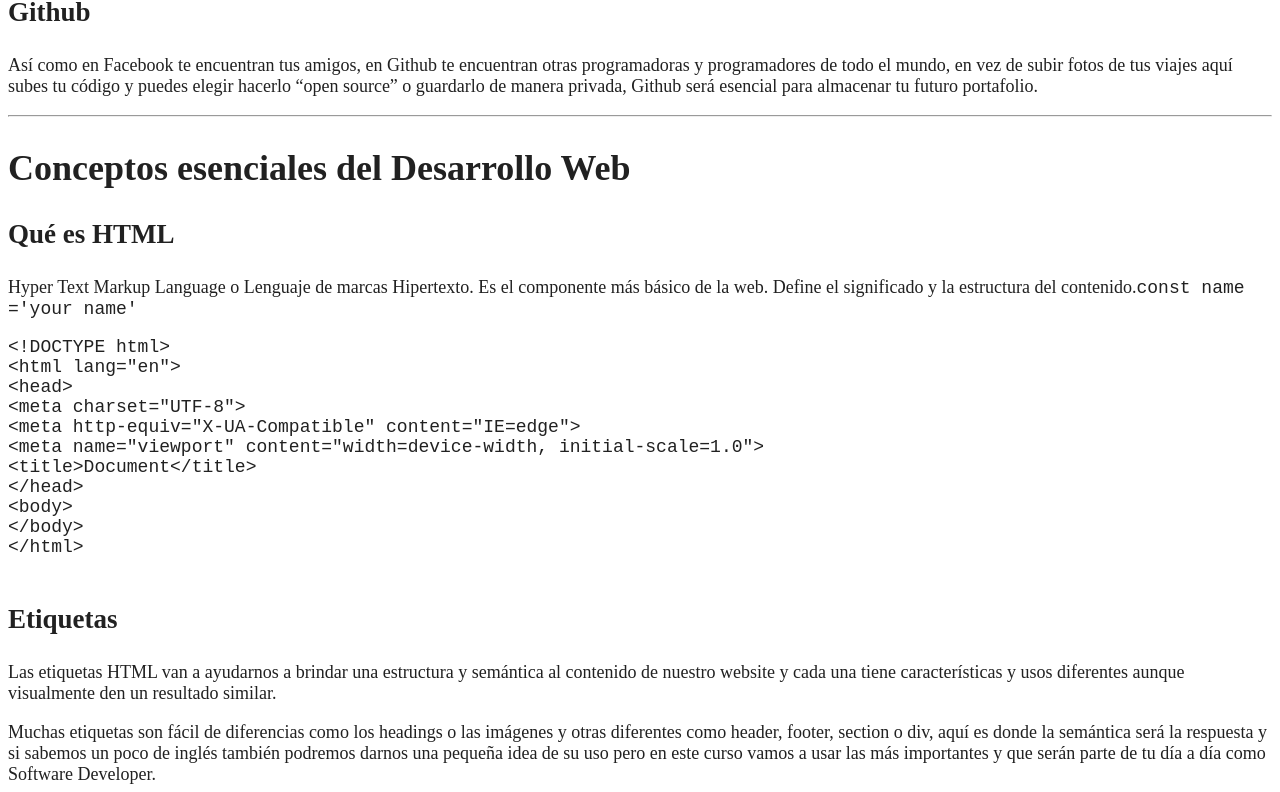
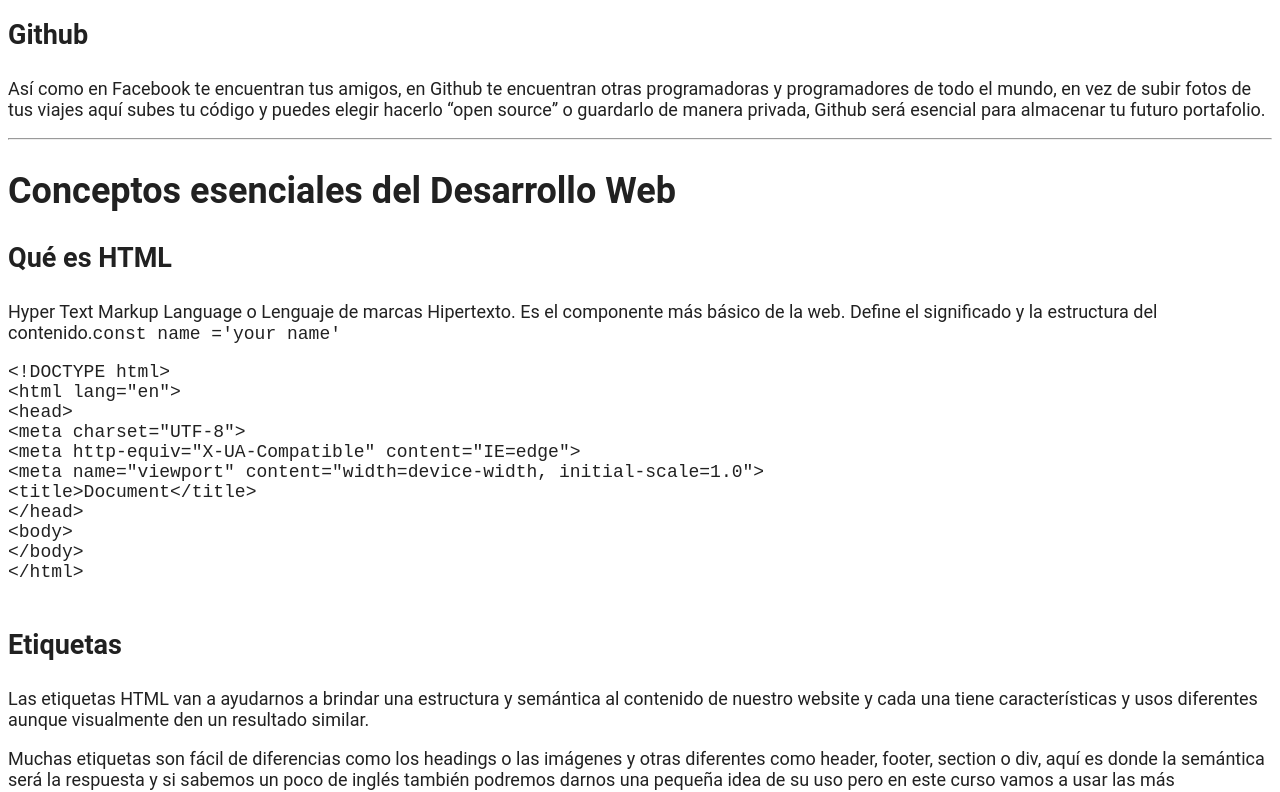
Before and after one commit to Rosa-Palaci/curso-esencial-html-y-css, a plain HTML site: page index.html in a window 1280 px wide. Shown: the part 1319-2111 px from the top of the page. Drawn offline with Linux system fonts and the light colour scheme.

Commit message:
Fuentes personalizadas

```diff
--- a/styles.css
+++ b/styles.css
@@ -1,3 +1,31 @@
+@font-face {
+  font-family: charter;
+  src: url("../esencial-html-y-css/fonts/charter-regular.otf");
+  font-style: normal;
+  font-weight: 400;
+}
+
+@font-face {
+  font-family: charter;
+  src: url("./fonts/charter-italic.otf");
+  font-style: normal;
+  font-weight: 400;
+}
+
+@font-face {
+  font-family: charter;
+  src: url("./fonts/charter-bold.otf");
+  font-style: normal;
+  font-weight: bold;
+}
+
+@font-face {
+  font-family: charter;
+  src: url("./fonts/charter-bold-italic.otf");
+  font-style: normal;
+  font-weight: bold;
+}
+
 :root {
   font-size: 18px;
   --gray30: #212121;
@@ -7,7 +35,7 @@
 
 body {
   color: var(--gray30);
-  /* font-size: 10px;*/
+  font-family: Roboto;
 }
 
 a {
```
Also changed, not shown: fonts/charter-bold-italic.otf (added), fonts/charter-bold.otf (added), fonts/charter-italic.otf (added), fonts/charter-regular.otf (added).
